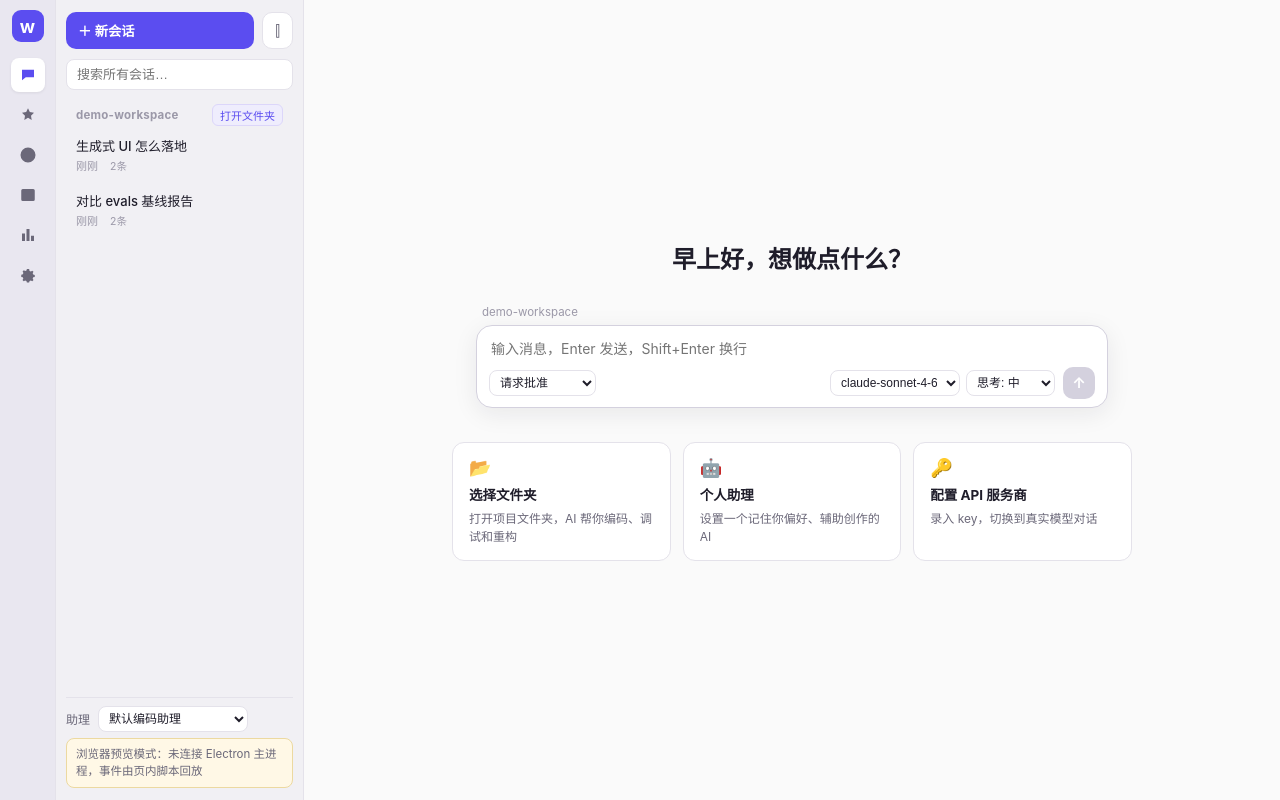
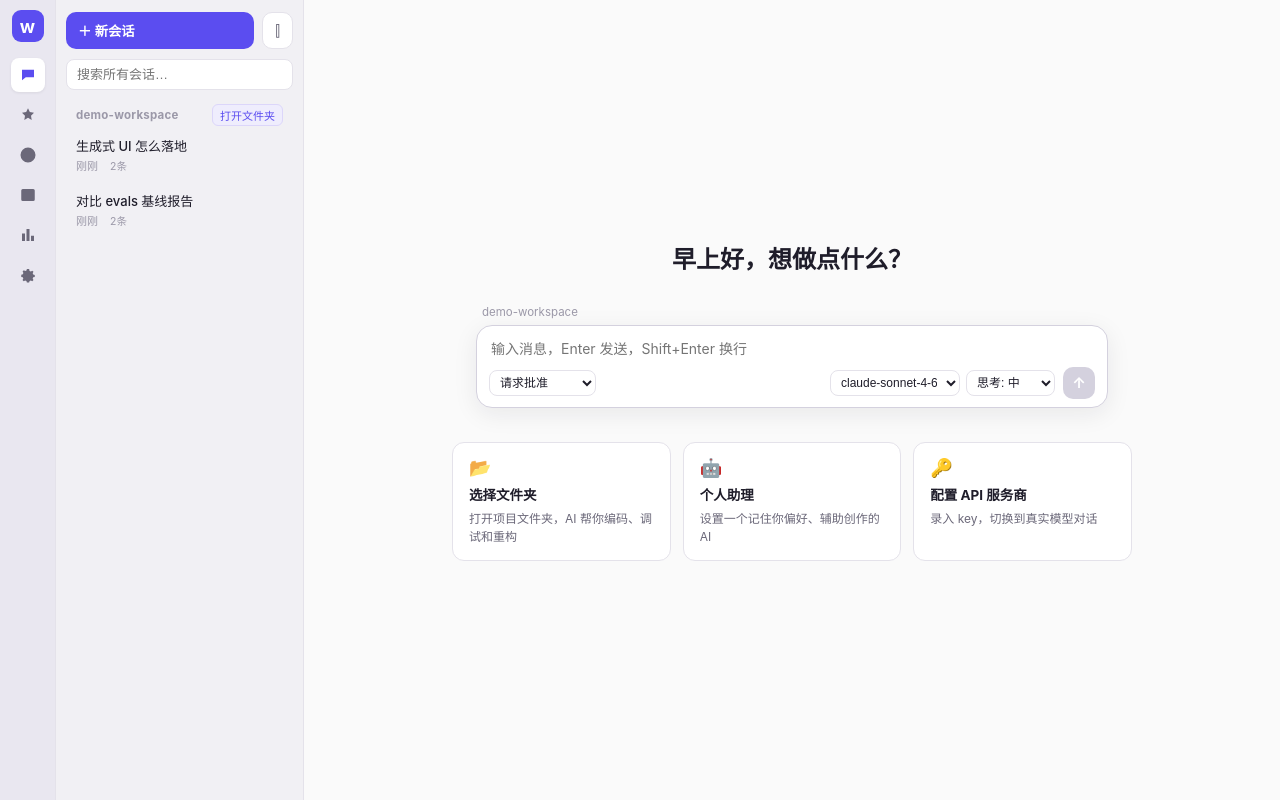
Before and after one commit to ww934883-sudo/wcode, a React (Vite) app in the folder packages/desktop/: page / in a window 1280 px wide. Built offline with nearby package versions, Linux system fonts and the light colour scheme.

Commit message:
M3-D+2d: 移除侧栏底部脚注（助理选择器+提示条）——会话列表自然收尾

```diff
--- a/packages/desktop/src/renderer/App.tsx
+++ b/packages/desktop/src/renderer/App.tsx
@@ -178,7 +178,6 @@ export function App() {
         onNewChat={newChat}
         onToggleSplit={toggleSplit}
         onPickFolder={() => void pickFolder()}
-        onPersona={(name) => bridge.setPersona(name)}
       />
       <div className={panes.length > 1 ? "panes split" : "panes"}>
         {panes.map((pane, idx) => (
--- a/packages/desktop/src/renderer/components/Sidebar.tsx
+++ b/packages/desktop/src/renderer/components/Sidebar.tsx
@@ -62,7 +62,7 @@ function ProjectGroup({
   );
 }
 
-/** 会话侧栏：分屏开关 + 搜索（跨项目）+ 项目分组 + 助理选择 + 状态脚注 */
+/** 会话侧栏：分屏开关 + 搜索（跨项目）+ 项目分组 */
 export function Sidebar({
   info,
   activeSessionId,
@@ -73,7 +73,6 @@ export function Sidebar({
   onNewChat,
   onToggleSplit,
   onPickFolder,
-  onPersona,
 }: {
   info: RuntimeInfo | null;
   activeSessionId: string | null;
@@ -84,7 +83,6 @@ export function Sidebar({
   onNewChat: () => void;
   onToggleSplit: () => void;
   onPickFolder: () => void;
-  onPersona: (name: string | null) => void;
 }) {
   const [query, setQuery] = useState("");
   const timer = useRef<ReturnType<typeof setTimeout> | null>(null);
@@ -169,28 +167,6 @@ export function Sidebar({
           )}
         </div>
       )}
-
-      <div className="sidebar-foot">
-        {(info?.agents.length ?? 0) > 0 && (
-          <label className="assistant-row">
-            助理
-            <select
-              className="sel"
-              value={info?.persona ?? ""}
-              onChange={(e) => onPersona(e.target.value === "" ? null : e.target.value)}
-              title="选择助理（新会话生效）"
-            >
-              <option value="">默认编码助理</option>
-              {info?.agents.map((a) => (
-                <option key={a.name} value={a.name}>
-                  {a.name}
-                </option>
-              ))}
-            </select>
-          </label>
-        )}
-        {info?.notice && <div className="foot-notice">{info.notice}</div>}
-      </div>
     </aside>
   );
 }
```
